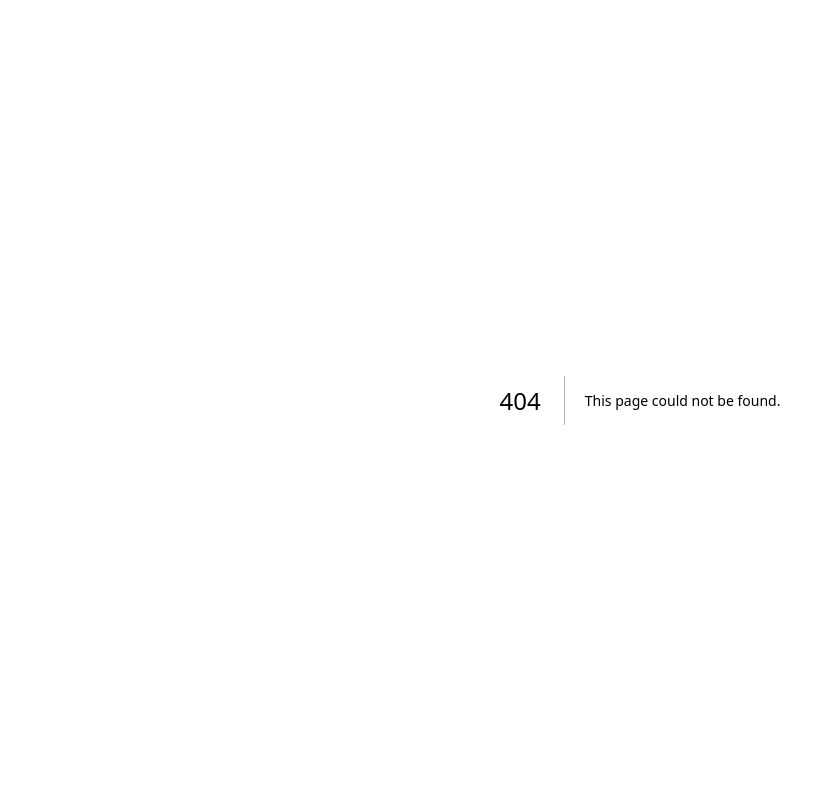
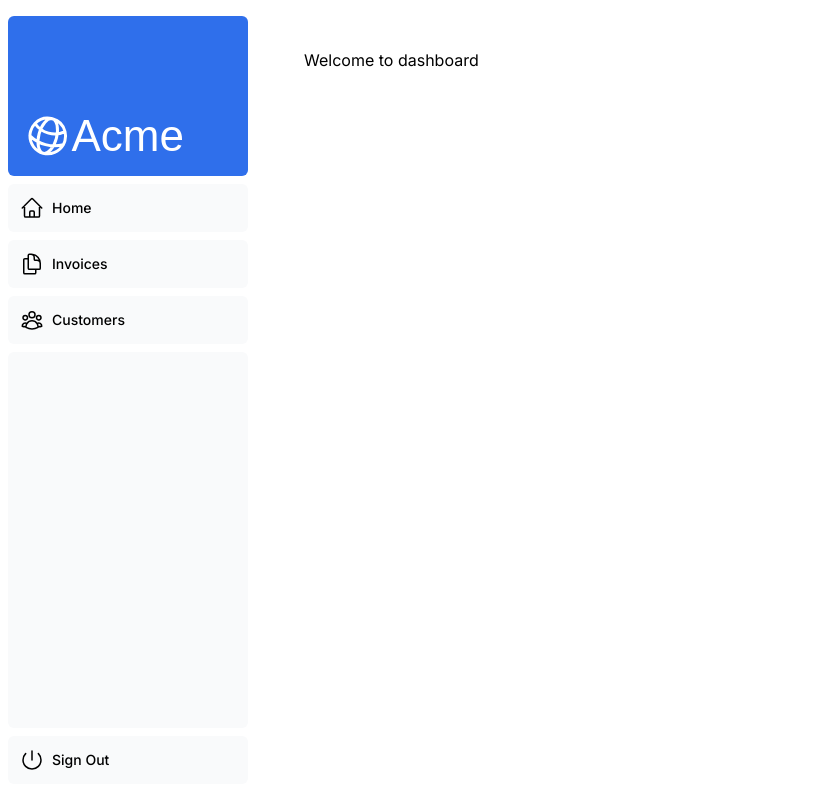
Before and after one commit to rohitKumar38344/nextjs-14-tuts, a Next.js app: page /dashboard in a window 1280 px wide. Before the commit this address had no page. Shown: the whole page, without its empty margins (0-835 px from the left). Built offline with nearby package versions, Linux system fonts and the light colour scheme; a web font is replaced by a local one.

Commit message:
added dashboard

```diff
--- /dev/null
+++ b/app/dashboard/customers/page.tsx
@@ -0,0 +1,3 @@
+export default function Page(){
+ return <p>Customers Page</p>
+}
--- /dev/null
+++ b/app/dashboard/invoices/page.tsx
@@ -0,0 +1,3 @@
+export default function Page(){
+  return <p>Invoice Page</p>
+}
--- /dev/null
+++ b/app/dashboard/layout.tsx
@@ -0,0 +1,13 @@
+import SideNav from "../ui/dashboard/sidenav";
+
+
+export default function Layout({ children }: { children: React.ReactNode }) {
+  return (
+    <div className="flex h-screen flex-col md:flex-row md:overflow-hidden">
+      <div className="w-full flex-none md:w-64">
+        <SideNav />
+      </div>
+      <div className="grow p-6 md:overflow-y-auto md:p-12">{children}</div>
+    </div>
+  );
+}
--- /dev/null
+++ b/app/dashboard/page.tsx
@@ -0,0 +1,3 @@
+export default function DashboardPage(){
+  return <h1>Welcome to dashboard</h1>
+}
```
